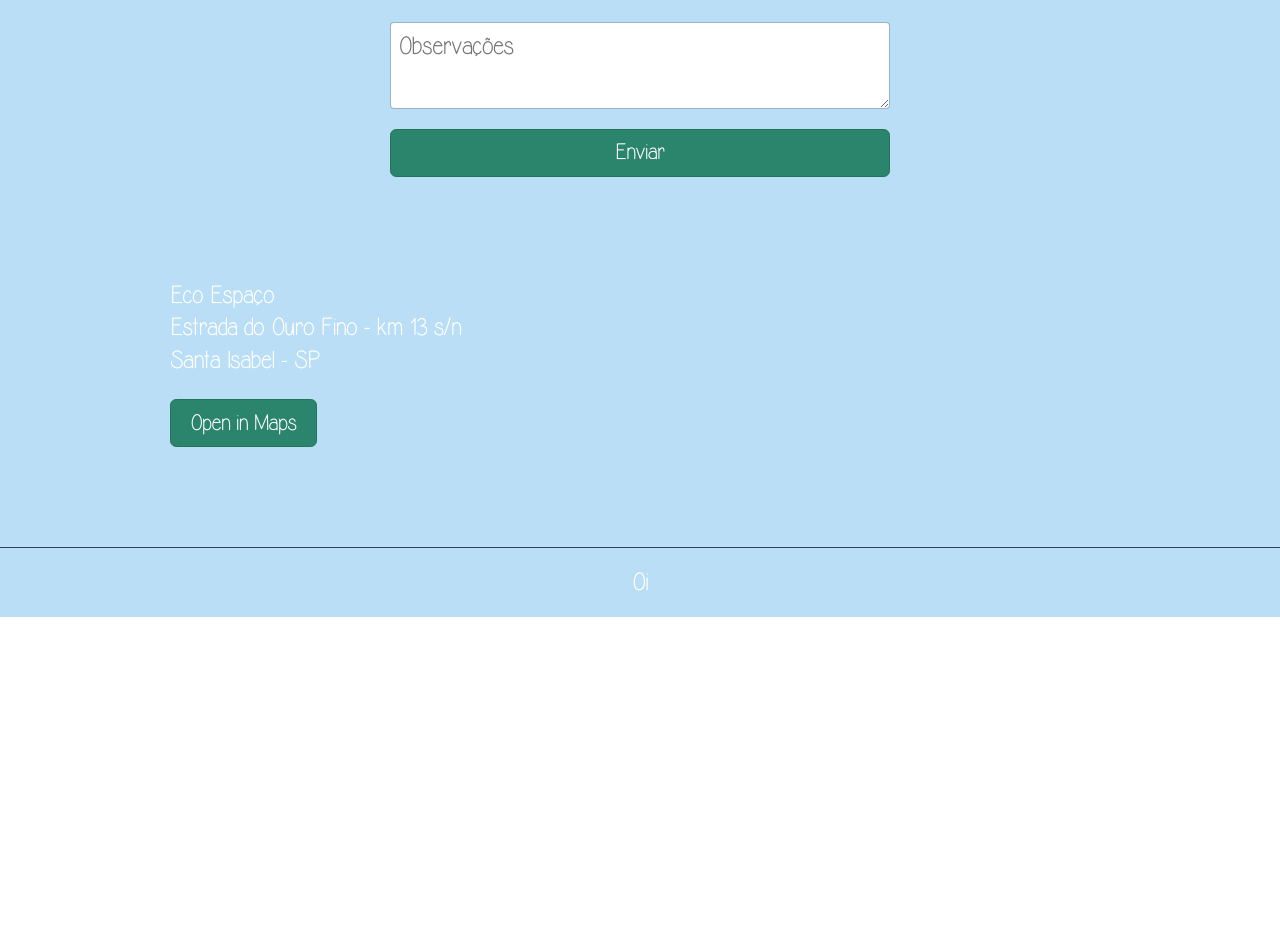
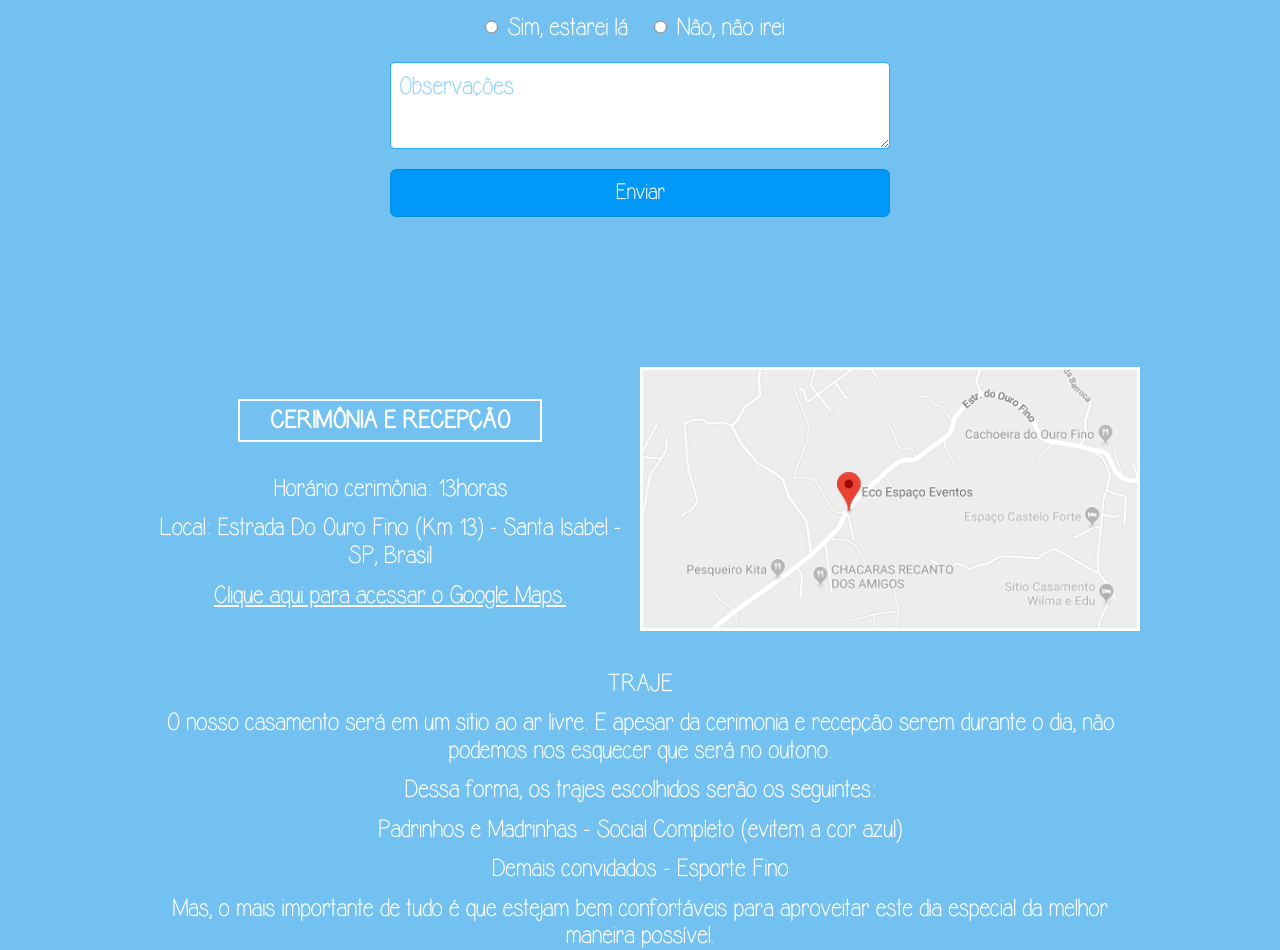
Before and after one commit to TudorRotarus25/juliana-e-renato, a Vue app: page / in a window 1280 px wide. Shown: the part 1482-2432 px from the top of the page. Before the commit the page ends 2099 px from the top, so only its background shows below. Built offline with nearby package versions, Linux system fonts and the light colour scheme.

Commit message:
Finished the first desktop version

```diff
--- a/public/index.html
+++ b/public/index.html
@@ -1,10 +1,12 @@
 <!DOCTYPE html>
-<html lang="en">
+<html lang="pt">
   <head>
     <meta charset="utf-8">
     <meta http-equiv="X-UA-Compatible" content="IE=edge">
     <meta name="viewport" content="width=device-width,initial-scale=1.0">
     <link rel="icon" href="<%= BASE_URL %>favicon.ico">
+    <link rel="stylesheet" href="https://use.fontawesome.com/releases/v5.7.1/css/all.css" integrity="sha384-fnmOCqbTlWIlj8LyTjo7mOUStjsKC4pOpQbqyi7RrhN7udi9RwhKkMHpvLbHG9Sr" crossorigin="anonymous">
+
     <title>Juliana e Renato</title>
   </head>
   <body>
--- a/src/App.vue
+++ b/src/App.vue
@@ -2,8 +2,9 @@
   <div id="app">
     <hero />
     <intro />
-    <guest-info />
-    <location-map />
+    <rsvp />
+    <ceremony-info />
+    <presents-list />
     <wedding-footer />
   </div>
 </template>
@@ -11,8 +12,9 @@
 <script>
 import Hero from './components/Hero.vue';
 import Intro from './components/Intro.vue';
-import GuestInfo from './components/GuestInfo.vue';
-import LocationMap from './components/LocationMap.vue';
+import Rsvp from './components/Rsvp.vue';
+import CeremonyInfo from './components/CeremonyInfo.vue';
+import PresentsList from './components/PresentsList.vue';
 import WeddingFooter from './components/WeddingFooter.vue';
 
 export default {
@@ -20,14 +22,17 @@ export default {
   components: {
     Hero,
     Intro,
-    GuestInfo,
-    LocationMap,
+    Rsvp,
+    CeremonyInfo,
+    PresentsList,
     WeddingFooter,
   },
 };
 </script>
 
 <style lang="scss">
+  @import 'styling/variables';
+
   @font-face {
     font-family: 'Admiration Pains';
     src: url('./assets/AdmirationPains.ttf') format('truetype');
@@ -40,6 +45,7 @@ export default {
 
   html {
     font-size: 25px;
+    background-color: $background;
   }
 
   body {
@@ -65,7 +71,8 @@ p {
   }
 
   a {
-  text-decoration: none;
+    text-decoration: underline;
+    color: #fff;
   }
 
   .uppercase {
@@ -87,13 +94,15 @@ a {
     font-size: .9rem;
     line-height: 1.2;
     border-radius: .25rem;
-  transition: color .15s ease-in-out,background-color .15s ease-in-out,border-color .15s ease-in-out,box-shadow .15s ease-in-out;
+    transition: color .15s ease-in-out,background-color .15s ease-in-out,
+      border-color .15s ease-in-out,box-shadow .15s ease-in-out;
     font-family: 'Alexis Marie', Helvetica, Arial, sans-serif;
+    cursor: pointer;
 
     &-primary {
       color: #fff;
-    background-color: #2a856c;
-    border-color: darken(#2a856c, 5%);
+      background-color: $primary;
+      border-color: darken($primary, 5%);
     }
   }
 
@@ -105,12 +114,16 @@ a {
     font-weight: 400;
     font-family: 'Alexis Marie', Helvetica, Arial, sans-serif;
     line-height: 1.5;
-  color: #495057;
+    color: $primary;
     background-color: #fff;
     background-clip: padding-box;
-  border: 1px solid rgba(60, 60, 60, .26);
+    border: 1px solid lighten($primary, 10%);
     border-radius: 4px;
     transition: border-color .15s ease-in-out,box-shadow .15s ease-in-out;
+
+    &::placeholder {
+      color: lighten($primary, 30%);
+    }
   }
 
   .bordered-title {
@@ -126,6 +139,5 @@ a {
     -moz-osx-font-smoothing: grayscale;
     text-align: center;
     color: #fff;
-  background-color: #b9def5;
   }
 </style>
--- /dev/null
+++ b/src/components/CeremonyInfo.vue
@@ -0,0 +1,102 @@
+<template>
+  <div class="ceremonyInfo">
+    <div class="ceremonyInfo__details">
+      <h2 class="bordered-title">
+        CERIMÔNIA E RECEPÇÃO
+      </h2>
+      <p>
+        Horário cerimônia: 13horas
+      </p>
+      <p>
+        Local: Estrada Do Ouro Fino (Km 13) - Santa Isabel - SP, Brasil
+      </p>
+      <a
+        target="_blank"
+        href="https://goo.gl/maps/Ykw8xbM89vF2"
+      >
+        Clique aqui para acessar o Google Maps.
+      </a>
+    </div>
+    <div class="ceremonyInfo__map">
+      <a
+        target="_blank"
+        href="https://goo.gl/maps/Ykw8xbM89vF2"
+      >
+        <img
+          src="../assets/MAP.png"
+          alt="Location map"
+        >
+      </a>
+    </div>
+    <div class="ceremonyInfo__extraInfo">
+      <p>
+        TRAJE
+      </p>
+      <p>
+        O nosso casamento será em um sitio ao ar livre. E apesar da cerimonia e recepção
+        serem durante o dia, não podemos nos esquecer que será no outono.
+      </p>
+      <p>
+        Dessa forma, os trajes escolhidos serão os seguintes:
+      </p>
+      <p>
+        Padrinhos e Madrinhas - Social Completo (evitem a cor azul)
+      </p>
+      <p>
+        Demais convidados - Esporte Fino
+      </p>
+      <p>
+        Mas, o mais importante de tudo é que estejam bem confortáveis para aproveitar este
+        dia especial da melhor maneira possível.
+      </p>
+    </div>
+  </div>
+</template>
+
+<script>
+export default {
+  name: 'CeremonyInfo',
+};
+</script>
+
+<style
+  lang="scss"
+  scoped
+>
+  .ceremonyInfo {
+    display: flex;
+    align-items: center;
+    flex-wrap: wrap;
+    max-width: 1000px;
+    margin: 150px auto 100px;
+
+    p {
+      margin: 12px;
+    }
+
+    &__details {
+      flex-basis: 50%;
+
+      .bordered-title {
+        margin-top: 5px;
+      }
+    }
+
+    &__map {
+      flex-basis: 50%;
+
+      a {
+        display: inline-block;
+      }
+
+      img {
+        display: block;
+        width: 100%;
+      }
+    }
+
+    &__extraInfo {
+      margin: 20px 0;
+    }
+  }
+</style>
--- a/src/components/Intro.vue
+++ b/src/components/Intro.vue
@@ -26,7 +26,7 @@ export default {
   scoped
 >
   .intro {
-    margin: 50px auto;
+    margin: 70px auto;
     max-width: 800px;
 
     p {
--- a/src/components/LocationMap.vue
+++ /dev/null
@@ -1,58 +0,0 @@
-<template>
-  <div class="locationMap">
-    <div class="locationMap__map">
-
-    </div>
-    <div class="locationMap__details">
-      <p>
-        Eco Espaço
-      </p>
-      <p>
-        Estrada do Ouro Fino - km 13 s/n
-      </p>
-      <p>
-        Santa Isabel - SP
-      </p>
-      <a
-        class="btn btn-primary"
-        target="_blank"
-        href="http://maps.google.com/?q=Eco+Espaço+Estrada+do+Ouro+Fino+Santa+Isabel"
-      >
-        Open in Maps
-      </a>
-    </div>
-  </div>
-</template>
-
-<script>
-export default {
-  name: 'LocationMap',
-};
-</script>
-
-<style
-  lang="scss"
-  scoped
->
-  #map {
-    width: 100%;
-    height: 400px;
-    background-color: grey;
-  }
-
-  .locationMap {
-    display: flex;
-    align-items: center;
-    max-width: 1000px;
-    margin: 100px auto;
-
-    &__details {
-      text-align: left;
-      margin-left: 30px;
-
-      .btn {
-        margin-top: 20px;
-      }
-    }
-  }
-</style>
--- /dev/null
+++ b/src/components/PresentsList.vue
@@ -0,0 +1,34 @@
+<template>
+  <div class="presentsList">
+    <h2 class="bordered-title">
+      LISTA DE PRESENTES
+    </h2>
+    <p>
+      <i class="fas fa-gift" />
+      Caso queria nos presentear,
+      <a
+        href="https://casamento.pontofrio.com.br/#/lista-presentes/742609"
+        target="_blank"
+      >
+        clique aqui
+      </a>
+      para acessar a lista de sugestões de presentes.
+    </p>
+  </div>
+</template>
+
+<script>
+export default {
+  name: 'PresentsList',
+};
+</script>
+
+<style
+  lang="scss"
+  scoped
+>
+  i {
+    font-size: 1.7em;
+    margin-right: 10px;
+  }
+</style>
--- a/src/components/GuestInfo.vue
+++ b/src/components/Rsvp.vue
@@ -1,9 +1,9 @@
 <template>
-  <div class="guestInfo">
-    <h2 class="guestInfo__title bordered-title">
+  <div class="rsvp">
+    <h2 class="rsvp__title bordered-title">
       CONFIRMAÇÃO DE PRESENÇA
     </h2>
-    <div class="guestInfo__container">
+    <div class="rsvp__container">
       <div class="instructions">
         <p>
           O nosso casamento não será o mesmo sem você. Por isso é muito importante que confirme a
@@ -16,7 +16,7 @@
         </p>
       </div>
       <div class="guestsDropDown">
-        <form action="">
+        <form @submit="onSubmit">
           <v-select
             v-model="currentGuest"
             :options="guests"
@@ -33,7 +33,7 @@
               :value="true"
             >
             <label for="rsvp-yes">
-              Sim, tô dentro
+              Sim, estarei lá
             </label>
             <input
               id="rsvp-no"
@@ -42,7 +42,7 @@
               :value="false"
             >
             <label for="rsvp-no">
-              Não, tô fora
+              Não, não irei
             </label>
           </div>
           <textarea
@@ -60,7 +60,7 @@
       </div>
       <div
         v-show="currentGuest"
-        class="guestInfo__rsvp"
+        class="rsvp__rsvp"
       >
 
       </div>
@@ -75,7 +75,7 @@ export default {
   components: {
     'v-select': VueSelect,
   },
-  name: 'GuestInfo',
+  name: 'Rsvp',
   data() {
     return {
       rsvp: null,
@@ -92,6 +92,12 @@ export default {
       ],
     };
   },
+  methods: {
+    onSubmit(event) {
+      event.preventDefault();
+      alert('Yo!');
+    },
+  },
 };
 </script>
 
@@ -99,7 +105,9 @@ export default {
   lang="scss"
   scoped
 >
-  .guestInfo {
+  @import '../styling/variables';
+
+  .rsvp {
     text-align: center;
 
     &__title {
@@ -131,6 +139,17 @@ export default {
   .guestsDropDown {
     width: 500px;
     margin: auto;
+
+    /deep/.dropdown-toggle {
+      color: $primary;
+      background-color: #fff;
+      background-clip: padding-box;
+      border: 1px solid lighten($primary, 10%);
+
+      &::placeholder {
+        color: lighten(#495057, 40%);
+      }
+    }
   }
 
   .submit-button {
--- a/src/components/WeddingFooter.vue
+++ b/src/components/WeddingFooter.vue
@@ -1,6 +1,8 @@
 <template>
   <footer>
-    Oi
+    Juliana
+    <i class="fas fa-heart" />
+    Renato
   </footer>
 </template>
 
@@ -15,8 +17,13 @@ export default {
   scoped
 >
   footer {
-    border-top: 1px solid #26445e;
+    border-top: 1px solid #fff;
     padding: 20px;
-    margin-top: 100px;
+    margin-top: 150px;
+
+    i {
+      font-size: 0.7em;
+      margin: 0 5px;
+    }
   }
 </style>
--- /dev/null
+++ b/src/styling/_variables.scss
@@ -0,0 +1,2 @@
+$background: #73c1f1;
+$primary: #0199f7;
```
Also changed, not shown: src/assets/MAP.png (added). Lines whose indentation alone changed are shown as unchanged.
